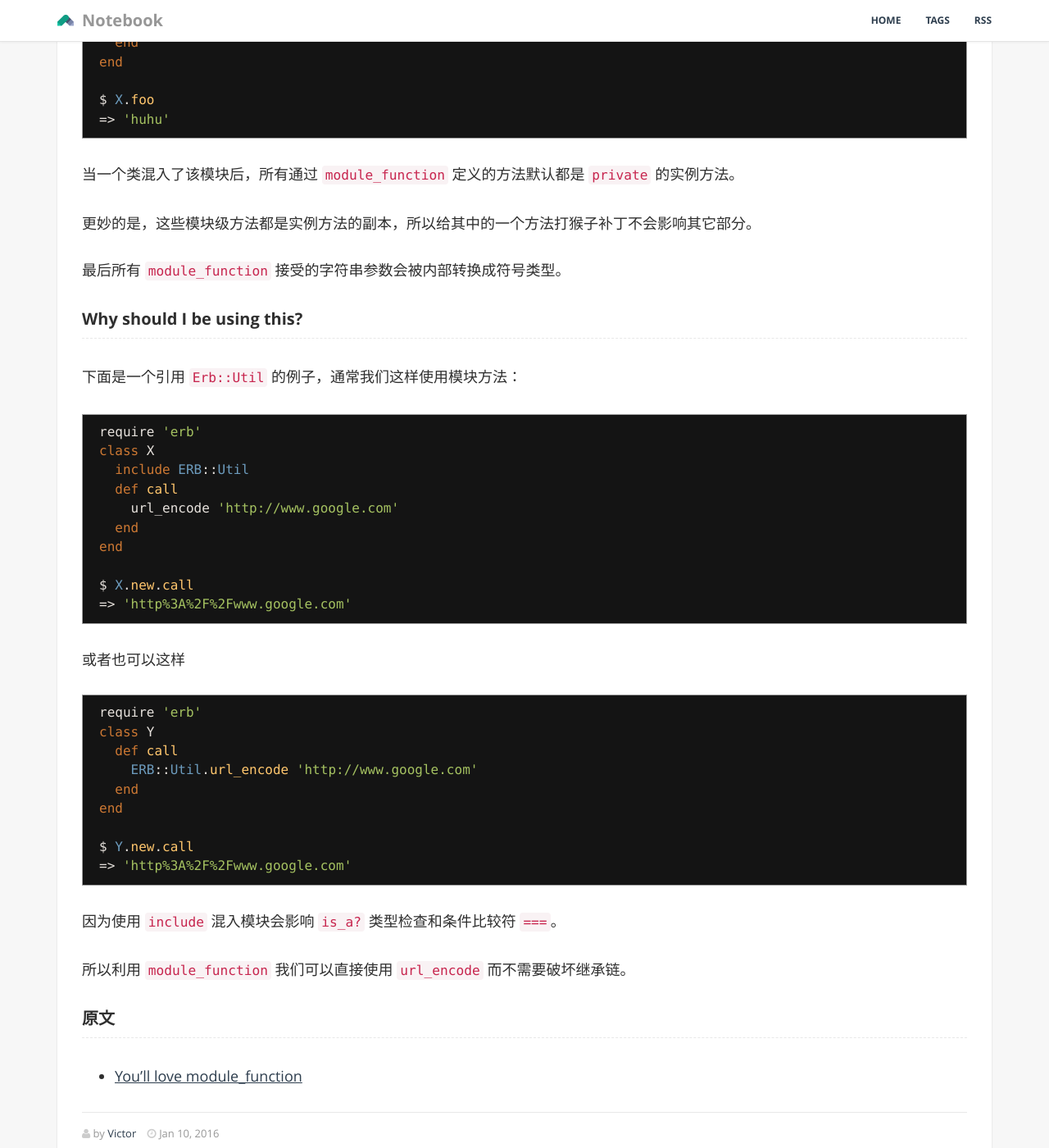
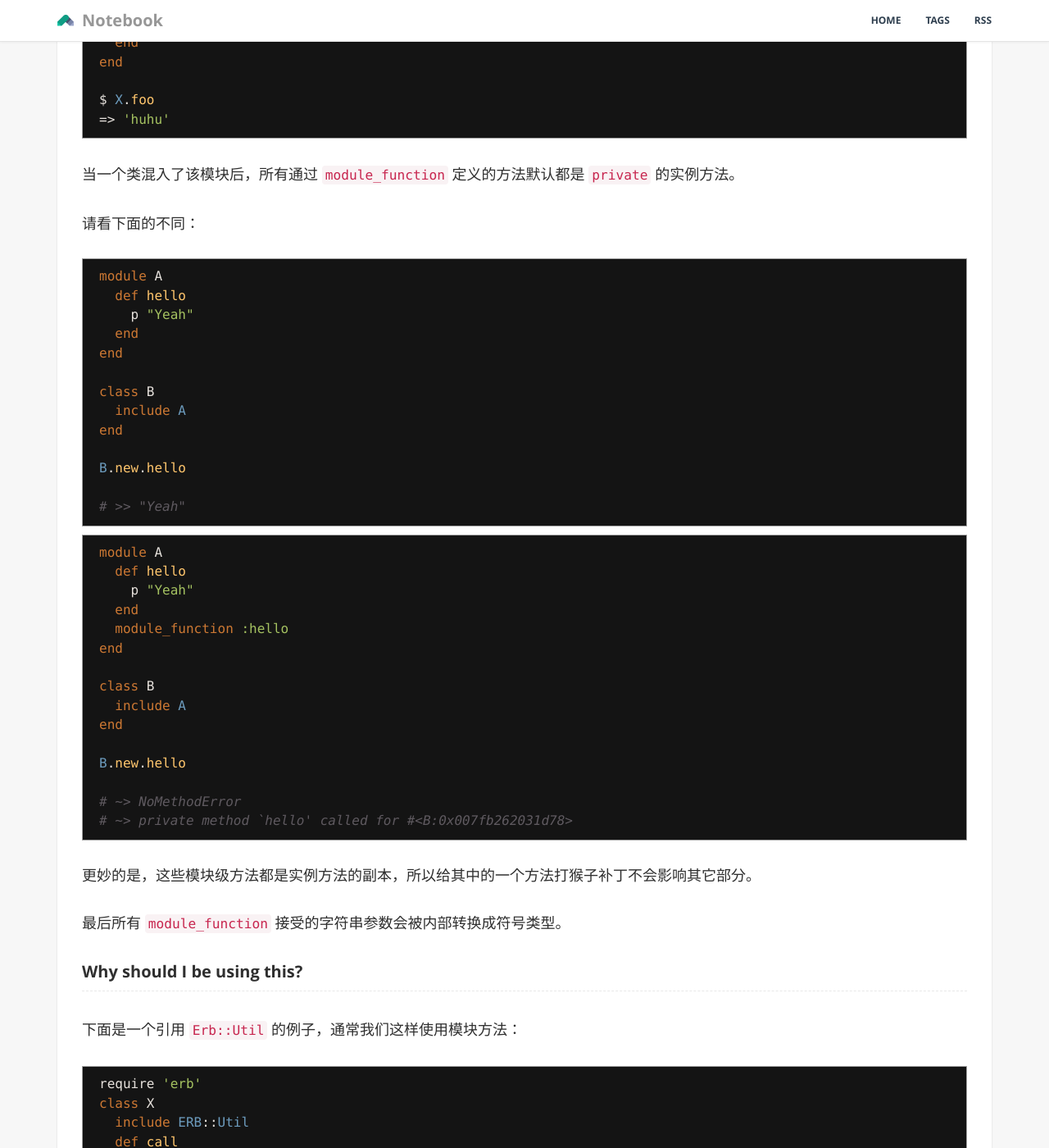
Before and after one commit to GiaoGiaoCat/GiaoGiaoCat.github.io, a Jekyll site: the page built from _posts/201601/2016-01-10-you-ll-love-module-function.md, in a window 1280 px wide and 1400 px high, scrolled down 764 px. Shown: the whole window at 82% size. Built offline with Jekyll 4.4.1, drawn with Linux system fonts in a browser that asks for light colours; Markdown is read by kramdown in place of the engine named in the settings.

Commit message:
增加例子

````diff
--- a/_posts/201601/2016-01-10-you-ll-love-module-function.md
+++ b/_posts/201601/2016-01-10-you-ll-love-module-function.md
@@ -41,6 +41,42 @@ $ X.foo
 
 当一个类混入了该模块后，所有通过 `module_function` 定义的方法默认都是 `private` 的实例方法。
 
+请看下面的不同：
+
+```ruby
+module A
+  def hello
+    p "Yeah"
+  end
+end
+
+class B
+  include A
+end
+
+B.new.hello
+
+# >> "Yeah"
+```
+
+```ruby
+module A
+  def hello
+    p "Yeah"
+  end
+  module_function :hello
+end
+
+class B
+  include A
+end
+
+B.new.hello
+
+# ~> NoMethodError
+# ~> private method `hello' called for #<B:0x007fb262031d78>
+```
+
 更妙的是，这些模块级方法都是实例方法的副本，所以给其中的一个方法打猴子补丁不会影响其它部分。
 
 最后所有 `module_function` 接受的字符串参数会被内部转换成符号类型。
````
